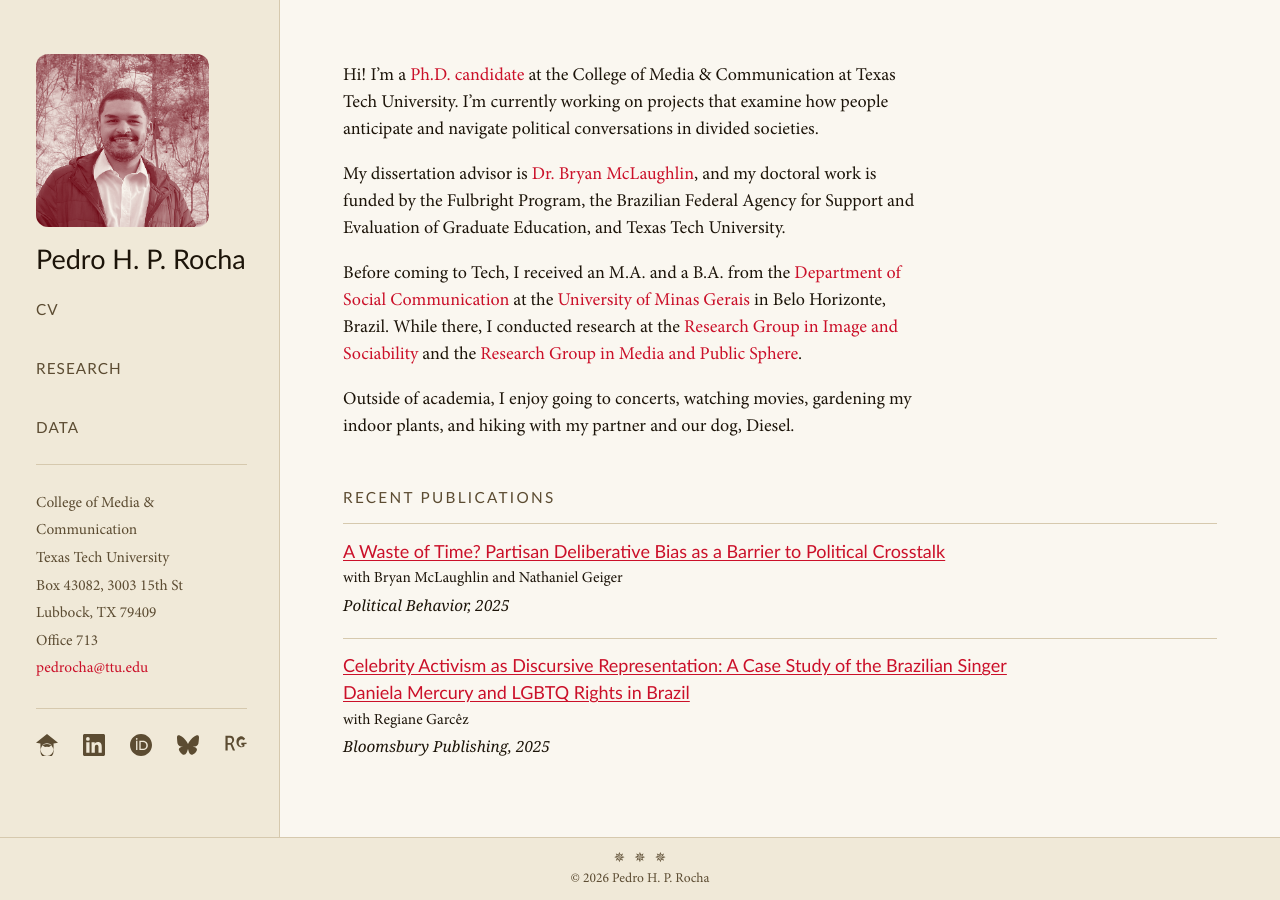
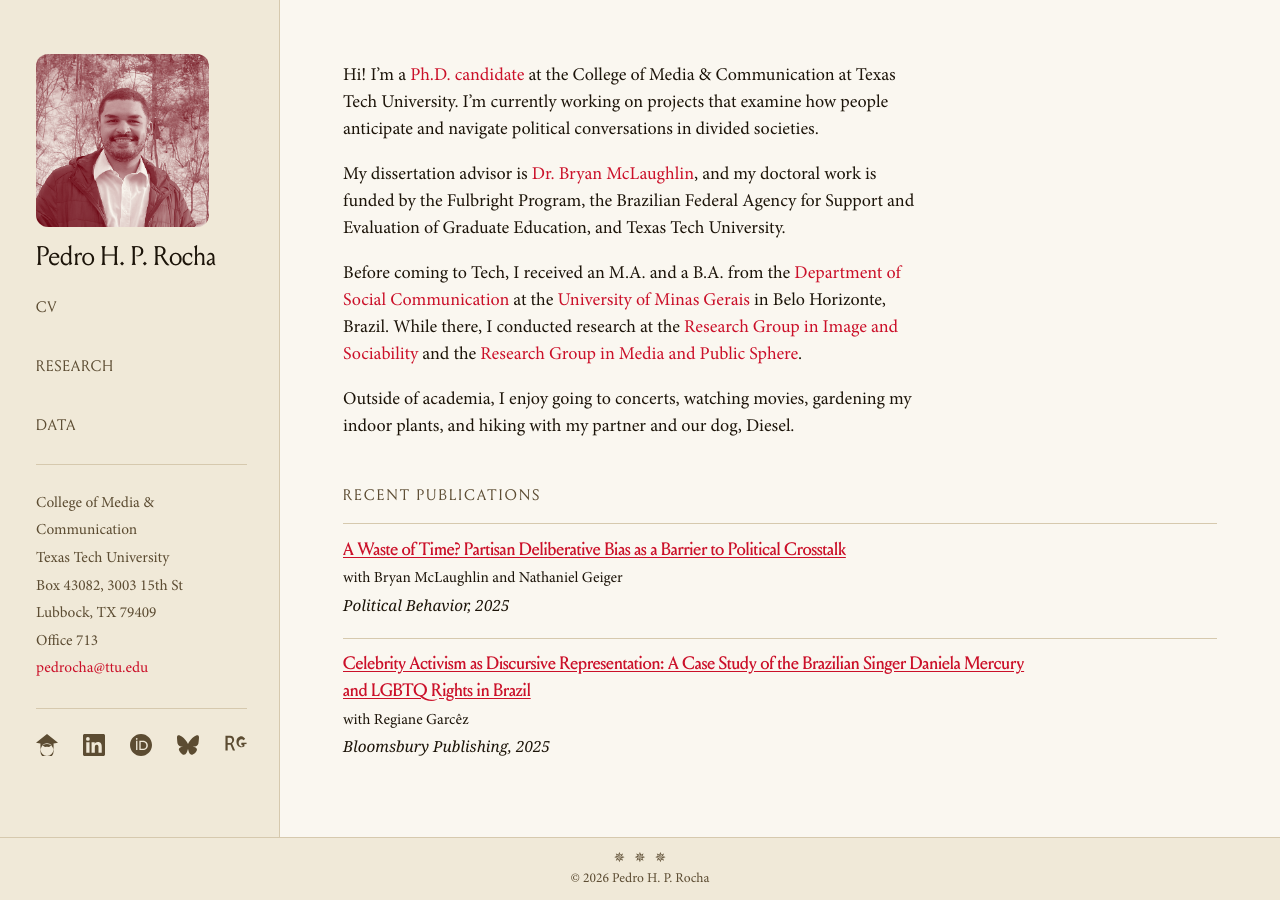
Before and after one commit to pedrohprocha/pedrohprocha.github.io, a Jekyll site: the page built from index.md, in a window 1280 px wide. Built offline with Jekyll 4.4.1, drawn with Linux system fonts in a browser that asks for light colours; some web fonts are replaced.

Commit message:
Replace Gill Sans with Louize Display as heading font
Add @font-face for Regular, Italic, Medium, MediumItalic weights.
Update --font-heading variable and sidebar name weight (300→400).

Co-Authored-By: Claude Sonnet 4.6 <noreply@anthropic.com>

```diff
--- a/assets/css/main.css
+++ b/assets/css/main.css
@@ -50,6 +50,31 @@
     font-style: normal;
 }
 
+@font-face {
+    font-family: "Louize Display";
+    src: url("/assets/fonts/LouizeDisplay.otf") format("opentype");
+    font-weight: 400;
+    font-style: normal;
+}
+@font-face {
+    font-family: "Louize Display";
+    src: url("/assets/fonts/LouizeDisplay-Italic.otf") format("opentype");
+    font-weight: 400;
+    font-style: italic;
+}
+@font-face {
+    font-family: "Louize Display";
+    src: url("/assets/fonts/LouizeDisplay-Medium.otf") format("opentype");
+    font-weight: 500;
+    font-style: normal;
+}
+@font-face {
+    font-family: "Louize Display";
+    src: url("/assets/fonts/LouizeDisplay-MediumItalic.otf") format("opentype");
+    font-weight: 500;
+    font-style: italic;
+}
+
 /* ── Variables ───────────────────────────────────────────── */
 :root {
     --bg:         #f8f3e8;
@@ -62,7 +87,7 @@
     --hover:      #6b0613;
     --nav:        #5c4c32;
     --font-body: "Minion Pro", Georgia, serif;
-    --font-heading: "Gill Sans", "Gill Sans MT", "Gill Sans Nova", Calibri, sans-serif;
+    --font-heading: "Louize Display", "Gill Sans", Georgia, serif;
     --sidebar-w: 35%;
 }
 
@@ -357,7 +382,7 @@ h3 {
 
 .sidebar h1 {
     font-family: var(--font-heading);
-    font-weight: 300;
+    font-weight: 400;
     font-size: 1.5rem;
     line-height: 1.3;
     margin-bottom: 0.2rem;
```
Also changed, not shown: assets/fonts/LouizeDisplay-Italic.otf (added), assets/fonts/LouizeDisplay-Medium.otf (added), assets/fonts/LouizeDisplay-MediumItalic.otf (added), assets/fonts/LouizeDisplay.otf (added).
